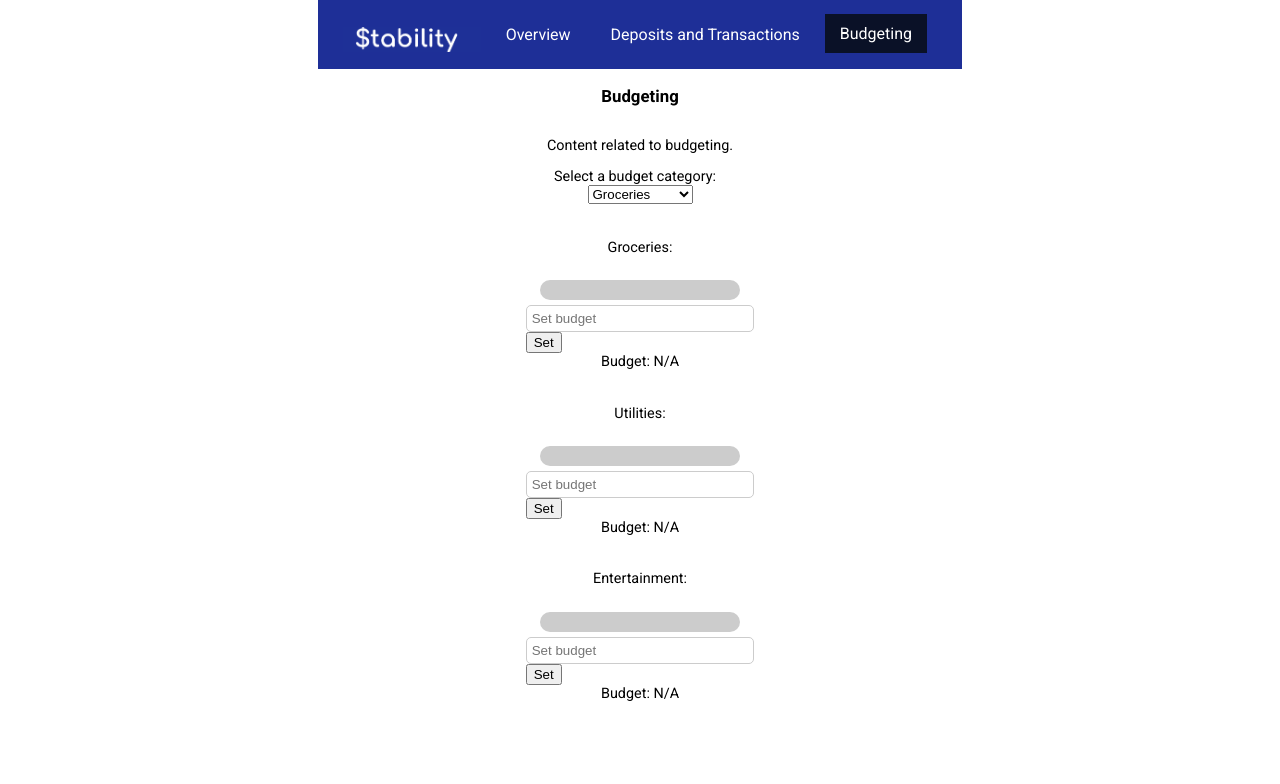
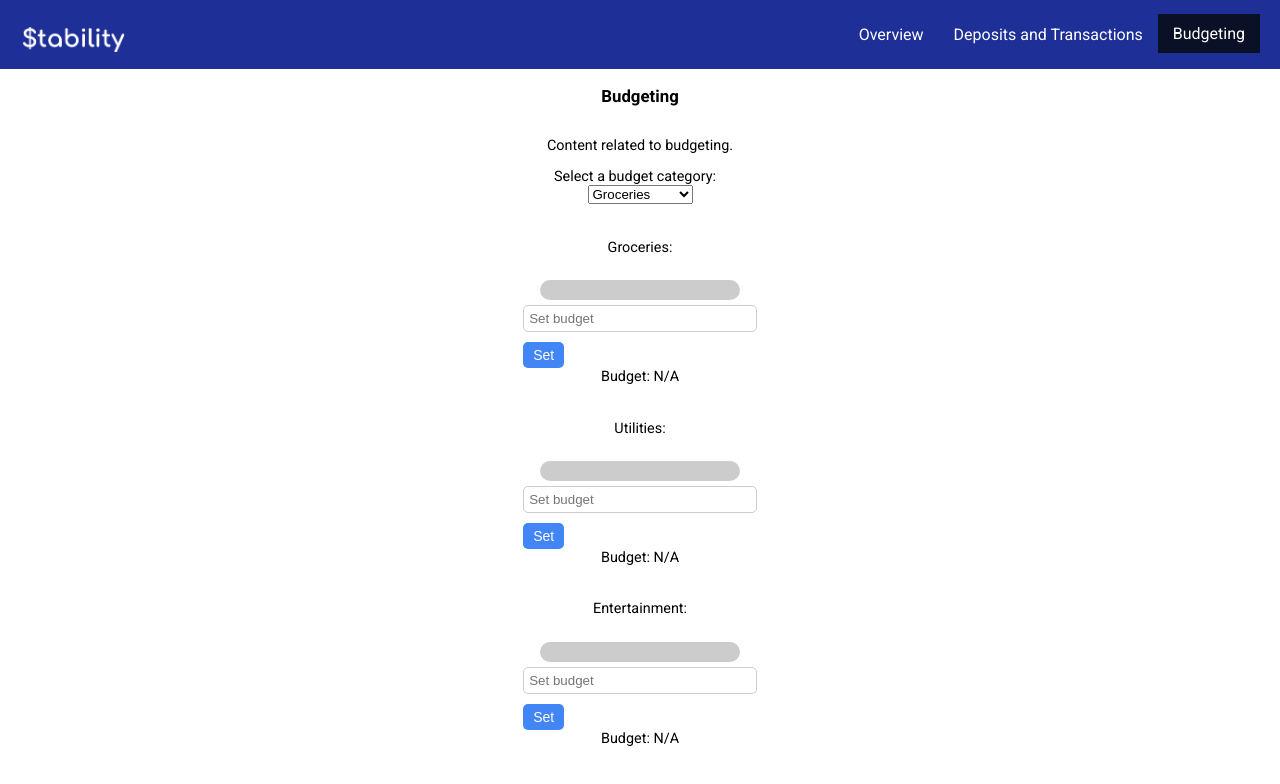
Before and after one commit to caleb-yonas/Stability, a plain HTML site: page budgeting.html in a window 1280 px wide. Drawn offline with nearby package versions, Linux system fonts and the light colour scheme.

Commit message:
Update styles.css

```diff
--- a/styles.css
+++ b/styles.css
@@ -1,3 +1,13 @@
+/* Import Roboto font styles */
+@import url('https://fonts.googleapis.com/css2?family=Roboto:wght@300;400;500;700&display=swap');
+
+/* Apply Roboto font to body */
+body {
+    font-family: 'Roboto', sans-serif;
+    margin: 0;
+    padding: 0;
+}
+
 :root {
     --primary-dark: #242526;
     --primary-light: #3a3c3d;
@@ -31,19 +41,19 @@ body {
     padding: 15px;
     display: flex;
     align-items: center;
-    justify-content: flex-end;
+    justify-content: space-between; /* Use space-between to align content at both ends */
+    width: 100%; /* Make the tab take the full width of the screen */
 }
 
 .tablinks {
     padding: 10px 15px;
     color: white;
     text-decoration: none;
-    margin-left: 10px;
     transition: background-color 0.3s;
 }
 
 .tablinks:last-child {
-    margin-right: 20px;
+    margin-right: 20px; /* Add some margin to the last link */
 }
 
 .tablinks:hover {
@@ -80,7 +90,6 @@ body {
 
 .section {
     padding: 20px;
-    border: 2px solid #1E2F97;
     flex: 1;
     margin: 20px 20px;  /* Adding a vertical margin to create the space */
     box-sizing: border-box;
@@ -127,21 +136,6 @@ label {
     border: 1px solid #ccc;
     border-radius: 5px;
 }
-
-/* Budget bars and budgets */
-.category-container {
-    display: flex;
-    flex-direction: column;
-    align-items: center;
-    gap: 20px;
-    margin-top: 20px;
-}
-
-.category {
-    display: flex;
-    flex-direction: column;
-    align-items: center;
-}
 .category-container {
     display: flex;
     flex-direction: column;
@@ -181,3 +175,19 @@ label {
 .filled-bar.utilities {
     background-color: #1976d2; /* Blue for utilities */
 }
+
+
+.blue-button {
+    background-color: #4285F4;
+    color: white;
+    border: none;
+    padding: 5px 10px; /* Adjust padding to make the button smaller */
+    border-radius: 5px;
+    cursor: pointer;
+    font-size: 14px; /* Adjust font size for the button text */
+}
+
+/* Apply blue button style to all buttons */
+button.blue-button {
+    margin-top: 10px;
+}
```
